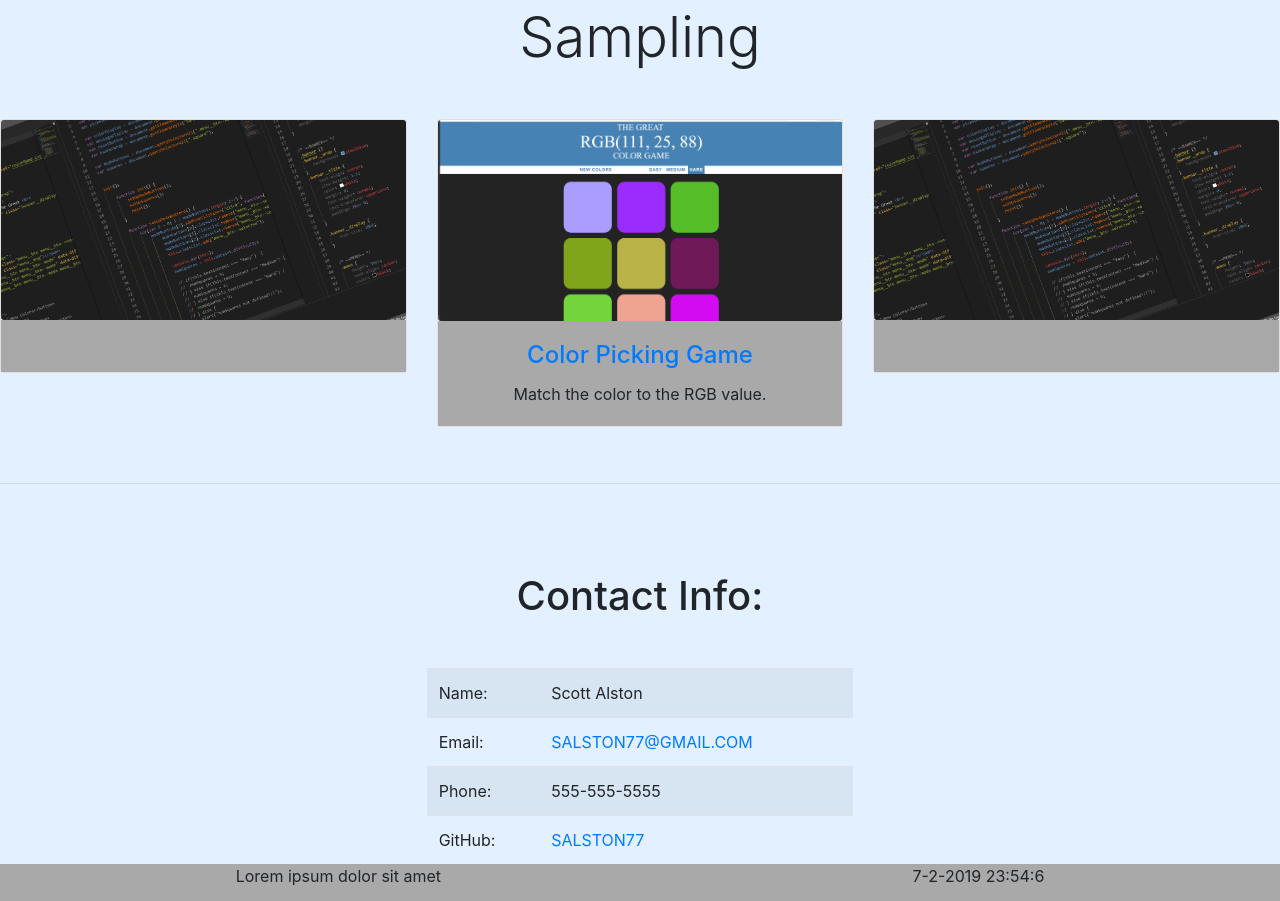
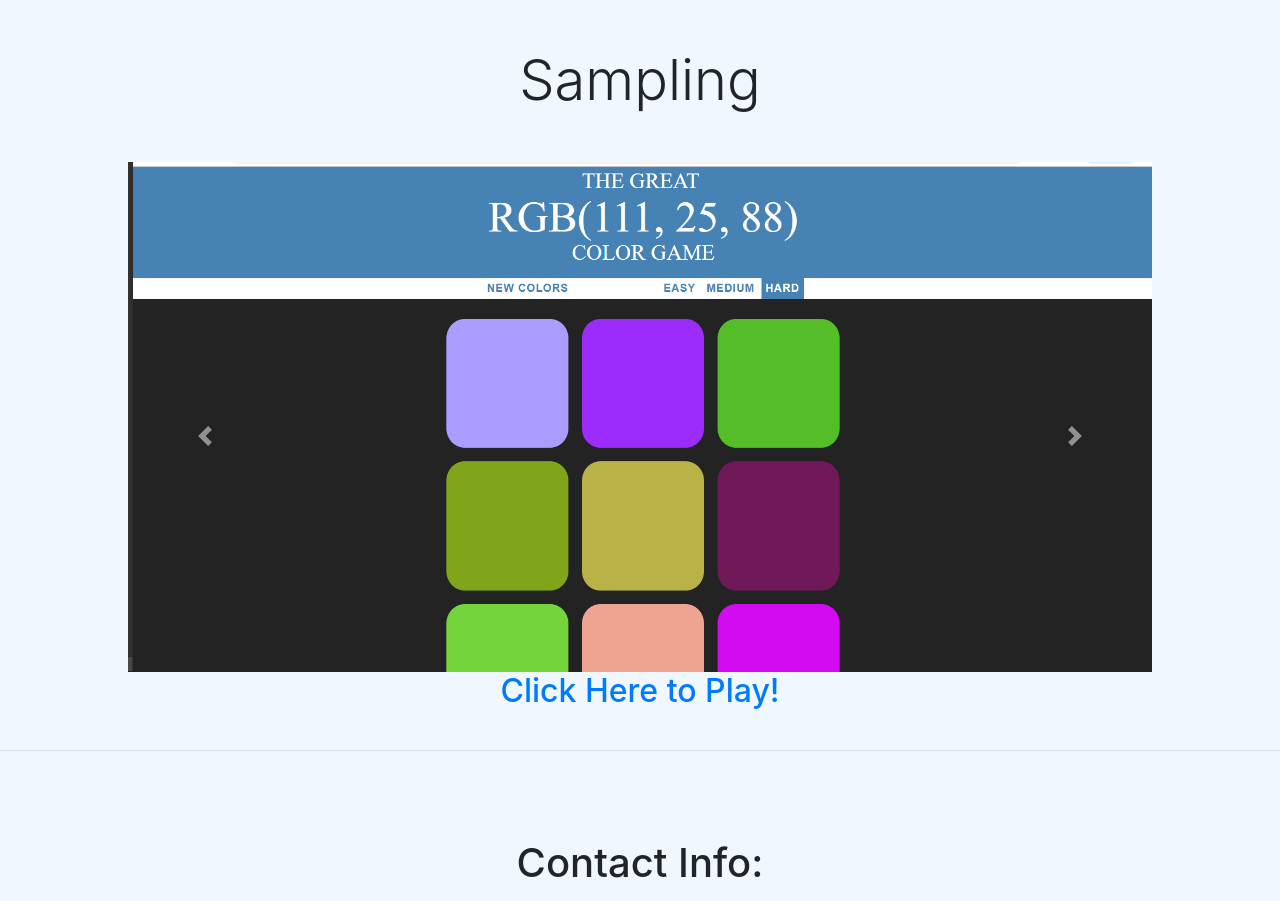
Before and after one commit to salston77/Scott-Alston-Portfolio, a plain HTML site: page index.html in a window 1280 px wide. Shown: the part 1800-2701 px from the top of the page. Drawn offline with nearby package versions, Linux system fonts and the light colour scheme.

Commit message:
fixed the anchor links so they scroll to the appropriate places

```diff
--- a/css/styles.css
+++ b/css/styles.css
@@ -2,7 +2,7 @@ body, html {
   height: 100%;
   min-width: 100%;
   position: relative;
-  background-color: rgb(226, 240, 255);
+  background-color: rgb(240, 247, 255);
 }
 
 * {
@@ -30,12 +30,21 @@ body, html {
   opacity: 1;
 }
 
-.card-body {
-  background-color: darkgray;
+.carousel {
+  width: 80%;
+  margin: auto;
 }
 
-.card-title, .card-text {
+#colorGameH2 {
+  width: 80%;
+  margin: auto;
   text-align: center;
+}
+
+
+#contactTable {
+  padding-bottom: 100px;
+
 }
 
 .table {
@@ -52,6 +61,7 @@ body, html {
 
 footer p {
   display: inline;
+  padding-top: 1rem;
 }
 
 #fadeIn {
--- a/index.html
+++ b/index.html
@@ -8,7 +8,7 @@
   <script src="js/script.js" type="text/javascript"></script>
 </head>
 <body data-spy="scroll" data-target="#navbar-scroll" data-offset="100">
-    <nav id="navbar-scroll" class="navbar fixed-top navbar-expand-lg navbar-light ">
+    <nav id="navbar-scroll" class="navbar fixed-top navbar-expand-md navbar-light ">
       <div class="container">
         <a class="navbar-brand navbar-expand-xs justify-content-" href="#">Scott Alston Portfolio</a>
         <button class="navbar-toggler" type="button" data-toggle="collapse" data-target="#navbarNavAltMarkup" aria-controls="navbarNavAltMarkup" aria-expanded="false" aria-label="Toggle navigation">
@@ -31,66 +31,69 @@
           <p class="lead"></p>
         </div>
       </div>
-      <br/>
+      <br id="About" />
       <hr>
       <br/>
-        <h1 id="About" class='display-12 text-center my-4'>A Little About Me...</h1>
+        <h1 class='display-4 text-center my-5'>A Little About Me...</h1>
         <div class='col-lg-12 '>
-          <p>Lorem ipsum dolor sit amet, consectetur adipiscing elit. Quisque id convallis neque. Maecenas mauris ligula, viverra a eros ut, mollis bibendum nibh. Cras vel sollicitudin tortor, vitae lacinia est. Pellentesque vitae tristique urna. Nunc at ex nec risus egestas sodales vitae eu eros. In non finibus nisl, vehicula congue massa. Pellentesque congue mollis tellus eu efficitur. Praesent pharetra convallis massa, sit amet consequat nibh tincidunt eu. Aliquam erat volutpat.</p>
+          <p >Lorem ipsum dolor sit amet, consectetur adipiscing elit. Quisque id convallis neque. Maecenas mauris ligula, viverra a eros ut, mollis bibendum nibh. Cras vel sollicitudin tortor, vitae lacinia est. Pellentesque vitae tristique urna. Nunc at ex nec risus egestas sodales vitae eu eros. In non finibus nisl, vehicula congue massa. Pellentesque congue mollis tellus eu efficitur. Praesent pharetra convallis massa, sit amet consequat nibh tincidunt eu. Aliquam erat volutpat.</p>
           <p>Nulla diam erat, bibendum at commodo non, blandit vulputate quam. Cras vitae justo eu elit dapibus commodo. Vivamus nec eros nisi. Nam a ex nec erat commodo accumsan vel eu ipsum. Proin ultricies, quam sed accumsan malesuada, elit lectus molestie dui, euismod lobortis velit sapien quis quam. Donec non mi vel arcu viverra mattis. Nulla facilisi. Etiam ultricies cursus orci, et varius velit interdum id. Fusce non nulla laoreet, finibus ex at, imperdiet sem. Donec in scelerisque dolor. Vivamus vel ex ut lacus hendrerit tincidunt. Mauris pulvinar sem vel rhoncus tristique.</p>
           <p>Maecenas mattis aliquet lacus non aliquam. Donec sit amet vulputate nibh, id vestibulum neque. Curabitur congue, purus ut dignissim suscipit, odio turpis luctus odio, sed mattis ipsum nisl ac justo. Cras aliquam augue ut ante rhoncus facilisis. Fusce sed volutpat enim. Aliquam erat volutpat. Donec bibendum neque at malesuada aliquam. Praesent eu ex urna. Nam imperdiet tellus nec turpis bibendum, vitae interdum lectus sagittis. Nunc consequat nunc lectus, sit amet finibus elit commodo at. Cras ac dui viverra mauris blandit commodo eget at nibh. Integer dignissim risus quam, in facilisis ipsum ullamcorper at. Praesent consequat lacus orci, sed ultrices lectus efficitur a. Nullam nec gravida arcu, sed condimentum lacus. Vestibulum at lectus ac lacus ullamcorper sagittis id eget metus. Duis at finibus est, quis ullamcorper urna.</p>
           <p>Nam ornare vehicula sodales. Maecenas aliquet dui non purus consequat laoreet. Donec egestas ante felis, in mollis nisl efficitur vel. Cras est ipsum, congue in massa eu, bibendum scelerisque turpis. Fusce pellentesque sit amet quam eget molestie. Integer sit amet ex eu tortor hendrerit placerat sed id ipsum. Suspendisse luctus quis massa vel dapibus. Lorem ipsum dolor sit amet, consectetur adipiscing elit. Nunc nibh turpis, gravida feugiat dictum ut, lacinia vitae quam. Sed lobortis ullamcorper ligula, non pulvinar est viverra at. Quisque non nibh ut mi semper rhoncus a eget ante. Duis consectetur odio suscipit, ullamcorper mauris non, faucibus leo.</p>
           <p>Donec mauris augue, accumsan a pretium nec, dictum eget dui. Phasellus turpis magna, rhoncus vitae condimentum ut, aliquam quis odio. Cras feugiat risus dolor, vel vestibulum libero eleifend non. Suspendisse vitae nibh odio. Vivamus varius at quam id commodo. Pellentesque volutpat consectetur tristique. Aenean interdum lectus et mollis vulputate. Etiam vehicula quam nulla, vitae ullamcorper eros faucibus quis. Mauris nunc turpis, facilisis quis ultrices a, suscipit id ante. Nullam quis aliquam arcu. Integer eros metus, pharetra ac sapien ut, viverra semper mauris. Praesent posuere velit vitae ex condimentum, in auctor mi consequat. Etiam ut commodo felis.</p>
         </div>
 
-      <br/>
+      <br id="Sampling" />
       <hr>
       <br/>
-      <h1 id="Sampling" class='display-4 text-center my-5'>Sampling</h1>
-      <div class="row">
-        <div class="col-md-4 col-lg-4">
-        <div class="card mb-3">
-          <img src="images/colorGameCode3.png" class="card-img" alt="" >
-          <div class="card-body">
-            <h4 class="card-title"></h4>
-              <p class="card-text"></p>
+      <h1 class='display-4 text-center my-5'>Sampling</h1>
+      <div id="carouselExampleControls" class="carousel slide" data-interval="false">
+        <div class="carousel-inner">
+          <div class="carousel-item active">
+            <img class="d-block w-100" src="images/ColorPickGame.png" alt="First slide">
+            <div>
+                <h2 id="colorGameH2"><a href="https://salston77.github.io/colorGame/" target="_blank">Click Here to Play!</a></h2>
+              </div>
           </div>
+          <div class="carousel-item">
+            <img class="d-block w-100" src="images/PatatapClone.png" alt="Second slide">
+            <div>
+              <h2 id="colorGameH2"><a href="https://salston77.github.io/patatapClone/" target="_blank">Click Here to Play!</a></h2>
+            </div>
           </div>
-        </div>
-        <div class="col-md-4 col-lg-4">
-          <div class="card mb-3">
-            <img src="images/ColorPickGame.png" class="card-img" alt="">
-            <div class="card-body">
-              <h4 class="card-title"><a href="https://salston77.github.io/colorGame/">Color Picking Game</a></h4>
-                <p class="card-text">Match the color to the RGB value.</p>
+          <div class="carousel-item">
+            <img class="d-block w-100" src="images/colorGameCode3.png" alt="Third slide">
+            <div>
+              <h2 id="colorGameH2">Coming Soon!!!</h2>
             </div>
           </div>
         </div>
-        <div class="col-md-4 col-lg-4">
-          <div class="card mb-3">
-            <img src="images/colorGameCode3.png" class="card-img" alt="">
-            <div class="card-body">
-              <h4 class="card-title"></h4>
-              <p class="card-text"></p>
-            </div>
-          </div>
-        </div>
+        <a class="carousel-control-prev" href="#carouselExampleControls" role="button" data-slide="prev">
+          <span class="carousel-control-prev-icon" aria-hidden="true"></span>
+          <span class="sr-only">Previous</span>
+        </a>
+        <a class="carousel-control-next" href="#carouselExampleControls" role="button" data-slide="next">
+          <span class="carousel-control-next-icon" aria-hidden="true"></span>
+          <span class="sr-only">Next</span>
+        </a>
       </div>
-      <br />
+
+      <br  id="Contact"/>
       <hr>
       <br />
-      <h1 id="Contact" class="display-12 text-center my-5">Contact Info:</h1>
-      <div >
+
+      <div id="contactTable">
+        <h1 class="display-12 text-center my-5">Contact Info:</h1>
         <div>
           <table class="table table-striped col-lg-4 ">
             <tr><td>Name:</td><td>Scott Alston</td></tr>
-            <tr><td>Email:</td><td><a href="mailto:salston77@gmail.com">SALSTON77@GMAIL.COM</a></td></tr>
+            <tr><td>Email:</td><td><a href="mailto:salston77@gmail.com" target="_blank">SALSTON77@GMAIL.COM</a></td></tr>
             <tr><td>Phone:</td><td>555-555-5555</td></tr>
-            <tr><td>GitHub:</td><td><a href="https://github.com/salston77/Scott-Alston-Portfolio">SALSTON77</a></td></tr>
+            <tr><td>GitHub:</td><td><a href="https://github.com/salston77" target="_blank">SALSTON77</a></td></tr>
           </table>
         </div>
       </div>
-        <footer class="footer-Ex page-footer font-small d-flex justify-content-around"><p>Lorem ipsum dolor sit amet</p><p><script>document.write( dateTime() )</script></p></footer>
+        <footer class="footer-Ex page-footer font-small d-flex justify-content-around align-middle"><p>Lorem ipsum dolor sit amet</p><p><script>dateTime()</script></p></footer>
   </div>
 <script src="https://code.jquery.com/jquery-3.3.1.slim.min.js" integrity="sha384-q8i/X+965DzO0rT7abK41JStQIAqVgRVzpbzo5smXKp4YfRvH+8abtTE1Pi6jizo" crossorigin="anonymous"></script>
 <script src="https://cdnjs.cloudflare.com/ajax/libs/popper.js/1.14.7/umd/popper.min.js" integrity="sha384-UO2eT0CpHqdSJQ6hJty5KVphtPhzWj9WO1clHTMGa3JDZwrnQq4sF86dIHNDz0W1" crossorigin="anonymous"></script>
--- a/js/script.js
+++ b/js/script.js
@@ -4,9 +4,9 @@ function dateTime() {
     var date = today.getMonth() + 1 + '-' +today.getDay() + '-' + today.getFullYear();
     var time = today.getHours() + ':' + today.getMinutes() + ':' + today.getSeconds();
     var dateTime = date+' '+time;
-    return dateTime;
+    document.write(dateTime);
 }
-document.write(dateTime());
+
 
 
 
```
Also changed, not shown: images/patatapClone.png (added).
